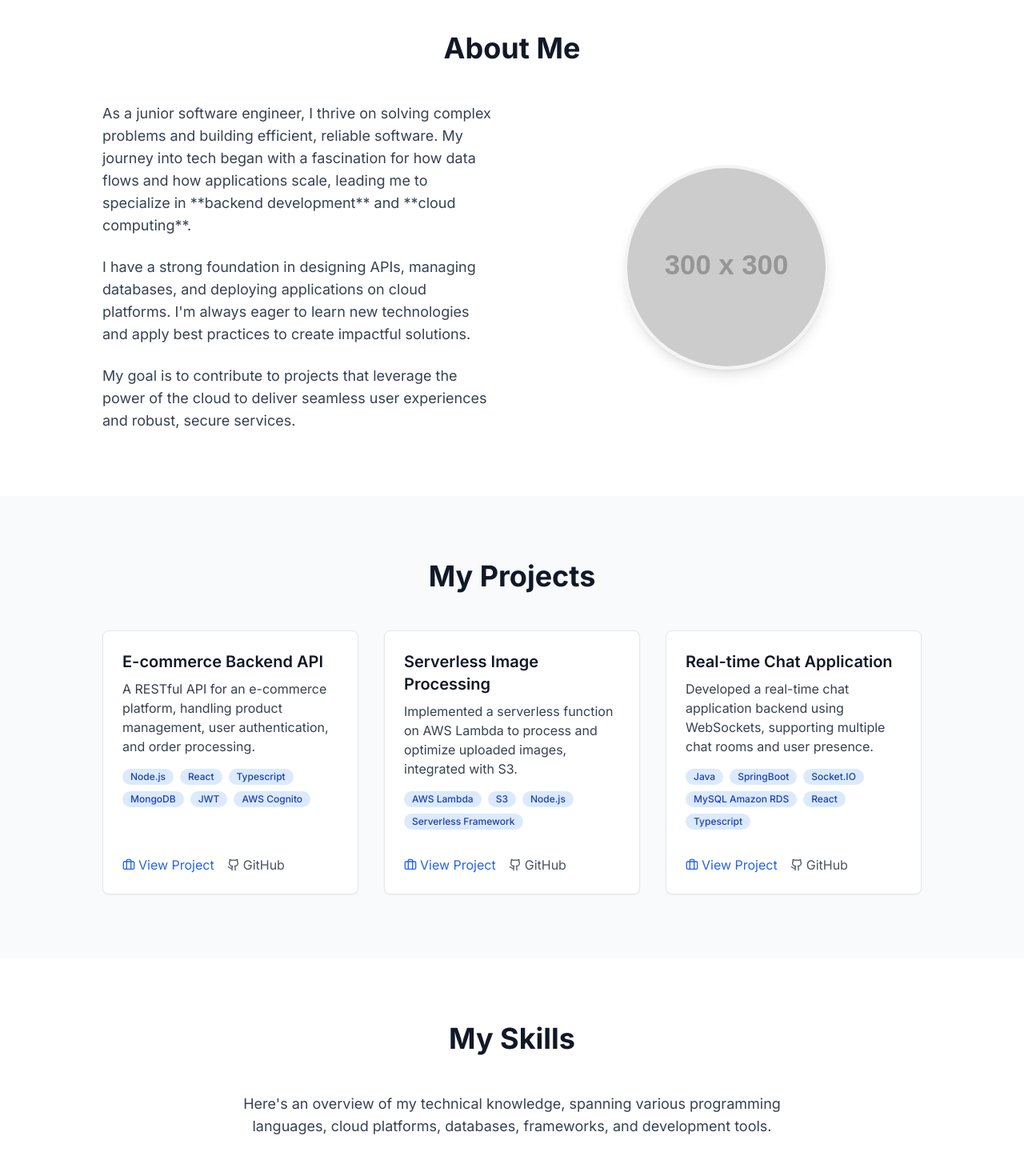
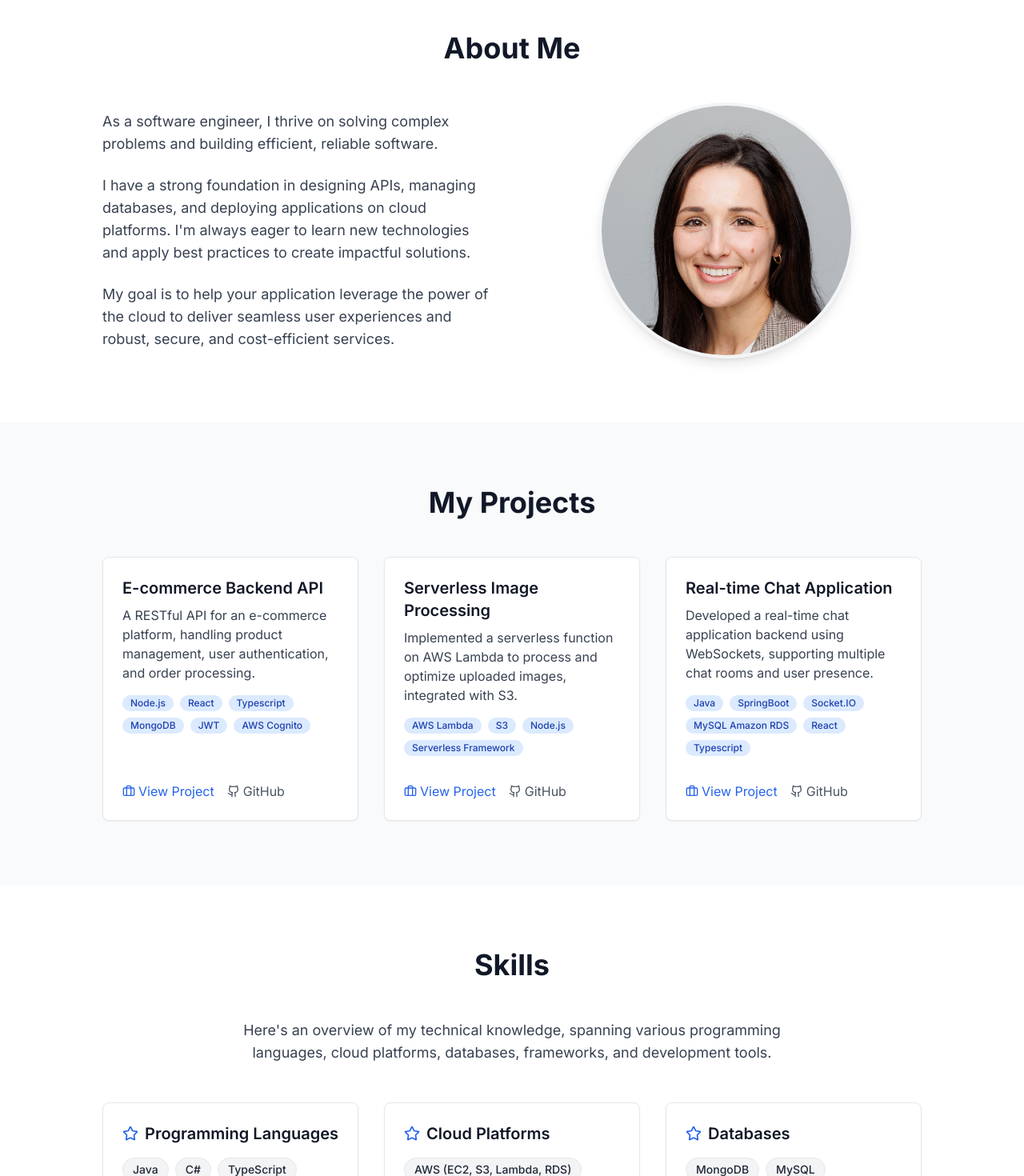
Before and after one commit to OVUSA/portfolio-webapp, a React (Create React App) app: page / in a window 1280 px wide. Shown: the part 840-2310 px from the top of the page at 80% size. Built offline with nearby package versions, Linux system fonts and the light colour scheme.

Commit message:
Added photo

```diff
--- a/src/App.tsx
+++ b/src/App.tsx
@@ -1,5 +1,7 @@
 import React, { useRef, RefObject, useEffect } from 'react';
 import { Github, Linkedin, Mail, Cloud, Code, Briefcase, User, Star } from 'lucide-react';
+import photo from "../src/data/photo.jpg"
+
 
 // --- Type Definitions ---
 /**
@@ -152,20 +154,20 @@ const AboutSection: React.FC = () => (
       <div className="grid grid-cols-1 md:grid-cols-2 gap-12 items-center">
         <div className="text-lg text-gray-700 space-y-6">
           <p>
-            As a junior software engineer, I thrive on solving complex problems and building efficient, reliable software. My journey into tech began with a fascination for how data flows and how applications scale, leading me to specialize in **backend development** and **cloud computing**.
+          As a software engineer, I thrive on solving complex problems and building efficient, reliable software.
           </p>
           <p>
             I have a strong foundation in designing APIs, managing databases, and deploying applications on cloud platforms. I'm always eager to learn new technologies and apply best practices to create impactful solutions.
           </p>
           <p>
-            My goal is to contribute to projects that leverage the power of the cloud to deliver seamless user experiences and robust, secure services.
+          My goal is to help your application leverage the power of the cloud to deliver seamless user experiences and robust, secure, and cost-efficient services.
           </p>
         </div>
         <div className="flex justify-center">
           <img
-            src="https://placehold.co/300x300/e0e0e0/555555?text=Your+Photo"
-            alt="Your Photo"
-            className="rounded-full shadow-lg w-64 h-64 object-cover border-4 border-gray-100"
+            src={photo}
+            alt="photo1"
+            className="rounded-full shadow-lg w-80 h-80 object-cover border-4 border-gray-100"
           />
         </div>
       </div>
@@ -250,7 +252,7 @@ const SkillsSection: React.FC = () => {
   return (
     <section className="py-20 bg-white px-4" id="skills">
       <div className="max-w-screen-lg mx-auto">
-        <h2 className="text-3xl sm:text-4xl font-bold text-gray-900 text-center mb-12">My Skills</h2>
+        <h2 className="text-3xl sm:text-4xl font-bold text-gray-900 text-center mb-12">Skills</h2>
         <p className="text-lg text-gray-700 text-center max-w-2xl mx-auto mb-12">
           Here's an overview of my technical knowledge, spanning various programming languages, cloud platforms, databases, frameworks, and development tools.
         </p>
@@ -287,9 +289,9 @@ const ContactSection: React.FC = () => (
       </p>
       <div className="flex flex-col sm:flex-row justify-center gap-6 mb-12">
         <a href="mailto:ovelichko.austin@gmail.com" className="flex items-center justify-center text-blue-600 hover:text-blue-800 font-medium text-lg">
-          <Mail className="w-6 h-6 mr-2" /> ovelichko.austin@gmail.com
+          <Mail className="w-6 h-6 mr-2" /> Email
         </a>
-        <a href="https://linkedin.com/in/olgavelichko" target="_blank" rel="noopener noreferrer" className="flex items-center justify-center text-blue-600 hover:text-blue-800 font-medium text-lg">
+        <a href="https://linkedin.com/in/olga-velichko" target="_blank" rel="noopener noreferrer" className="flex items-center justify-center text-blue-600 hover:text-blue-800 font-medium text-lg">
           <Linkedin className="w-6 h-6 mr-2" /> LinkedIn Profile
         </a>
         <a href="https://github.com/ovusa" target="_blank" rel="noopener noreferrer" className="flex items-center justify-center text-blue-600 hover:text-blue-800 font-medium text-lg">
```
Also changed, not shown: src/data/photo.jpg (added).
